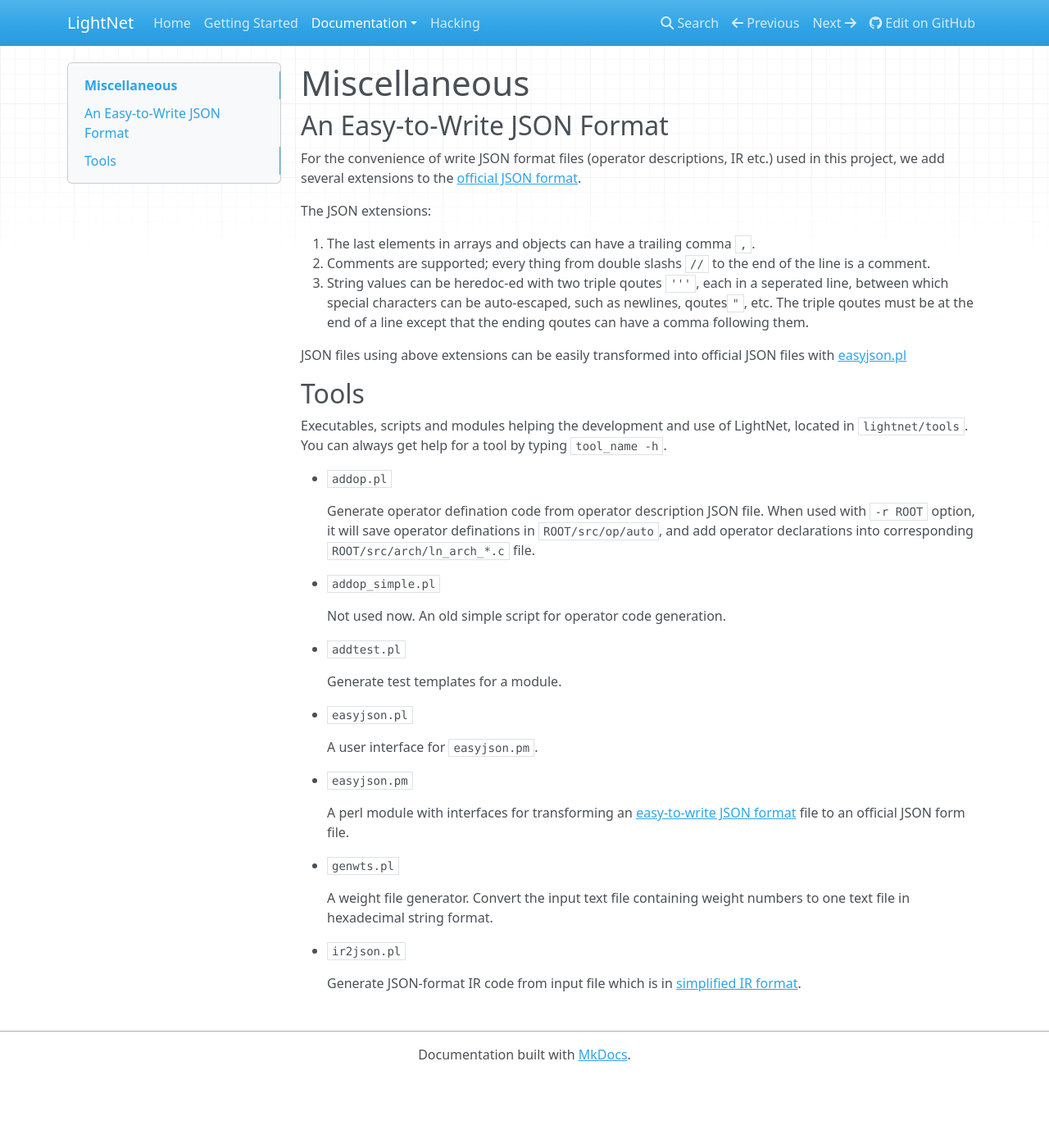
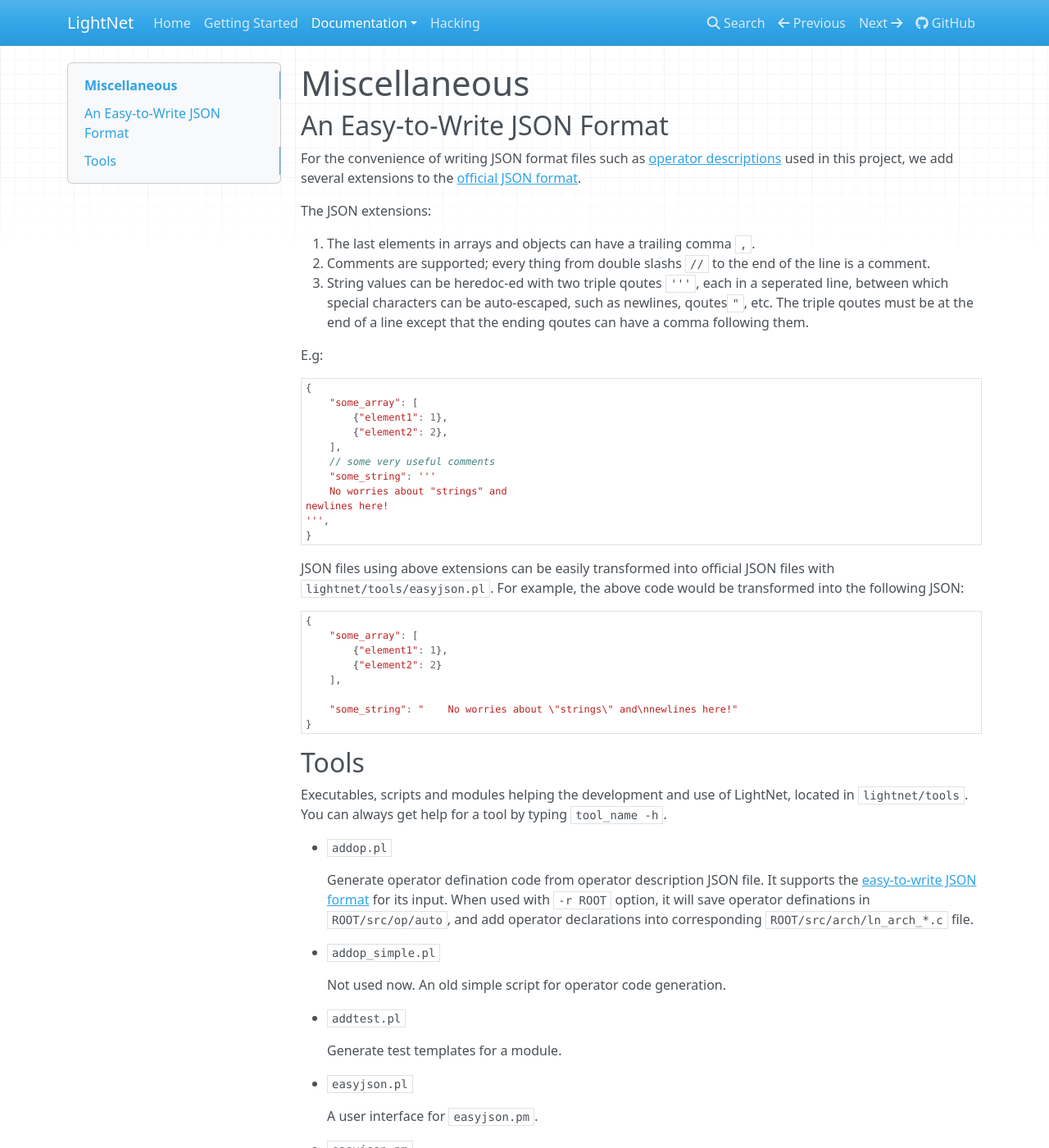
Before and after one commit to zhaozhixu/LightNet, an MkDocs documentation site: the page built from docs/Documentation/Miscellaneous.md, in a window 1280 px wide and 1400 px high. Shown: the whole window at 82% size. Built offline with MkDocs 1.6.1, drawn with Linux system fonts in a browser that asks for light colours.

Commit message:
add contents in Building-Options.md

```diff
--- a/docs/Documentation/Miscellaneous.md
+++ b/docs/Documentation/Miscellaneous.md
@@ -2,8 +2,9 @@
 
 ## An Easy-to-Write JSON Format
 
-For the convenience of write JSON format files (operator descriptions, IR etc.)
-used in this project, we add several extensions to the [official JSON format](http://json.org/).
+For the convenience of writing JSON format files such as
+[operator descriptions](Operator-Description.md) used in this project,
+we add several extensions to the [official JSON format](http://json.org/).
 
 The JSON extensions:
 
@@ -15,8 +16,34 @@
    such as newlines, qoutes`"`, etc. The triple qoutes must be at the end of a
    line except that the ending qoutes can have a comma following them.
 
+E.g:
+
+    :::js
+    {
+        "some_array": [
+            {"element1": 1},
+            {"element2": 2},
+        ],
+        // some very useful comments
+        "some_string": '''
+        No worries about "strings" and
+    newlines here!
+    ''',
+    }
+
 JSON files using above extensions can be easily transformed into official JSON
-files with [easyjson.pl](Tools#easyjson.pl)
+files with `lightnet/tools/easyjson.pl`. For example, the above code
+would be transformed into the following JSON:
+
+    :::js
+    {
+        "some_array": [
+            {"element1": 1},
+            {"element2": 2}
+        ],
+
+        "some_string": "    No worries about \"strings\" and\nnewlines here!"
+    }
 
 
 ## Tools
@@ -28,6 +55,8 @@
 * `addop.pl`
 
     Generate operator defination code from operator description JSON file.
+    It supports the [easy-to-write JSON format](Miscellaneous.md#an-easy-to-write-json-format)
+    for its input.
     When used with `-r ROOT` option, it will save operator definations in
     `ROOT/src/op/auto`, and add operator declarations into corresponding
     `ROOT/src/arch/ln_arch_*.c` file.
@@ -47,7 +76,7 @@
 * `easyjson.pm`
 
     A perl module with interfaces for transforming an
-    [easy-to-write JSON format](Miscellaneous.md#An-Easy-to-Write-JSON-Format)
+    [easy-to-write JSON format](Miscellaneous.md#an-easy-to-write-json-format)
     file to an official JSON form file.
 
 * `genwts.pl`
--- a/mkdocs.yml
+++ b/mkdocs.yml
@@ -1,4 +1,5 @@
 site_name: LightNet
+site_dir: build/doc/lightnet
 
 nav:
   - Home: index.md
@@ -12,8 +13,7 @@
   - Hacking: Hacking.md
 
 repo_url: https://github.com/zhaozhixu/LightNet
-
-site_dir: build/doc/lightnet
+edit_uri: ""
 
 use_directory_urls: false
 
```
Also changed, not shown: README.md (+2 -2 lines), docs/Documentation/Building-Options.md (+28 -0 lines), docs/Documentation/Project-Structure.md (+22 -1 lines), docs/index.md (+5 -5 lines), docs/Hacking.md (line endings or trailing spaces), 2 other files.
